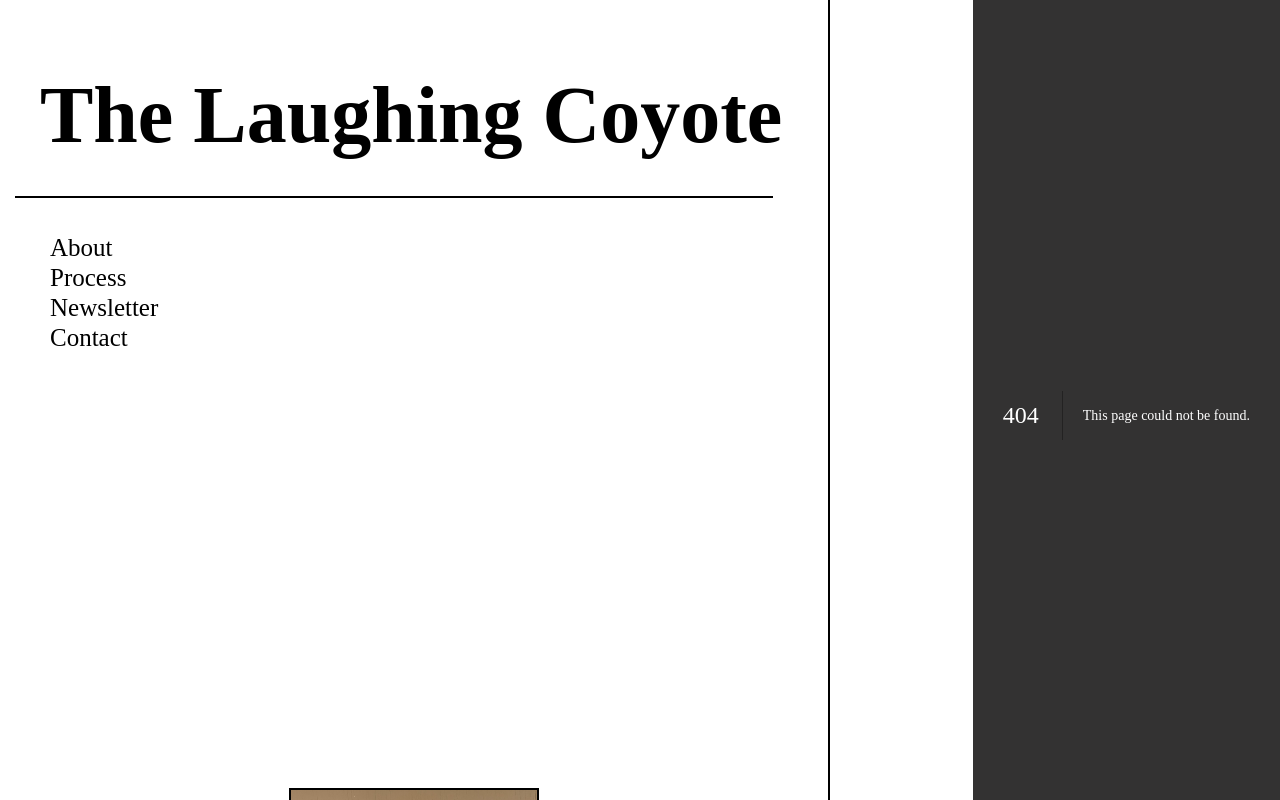
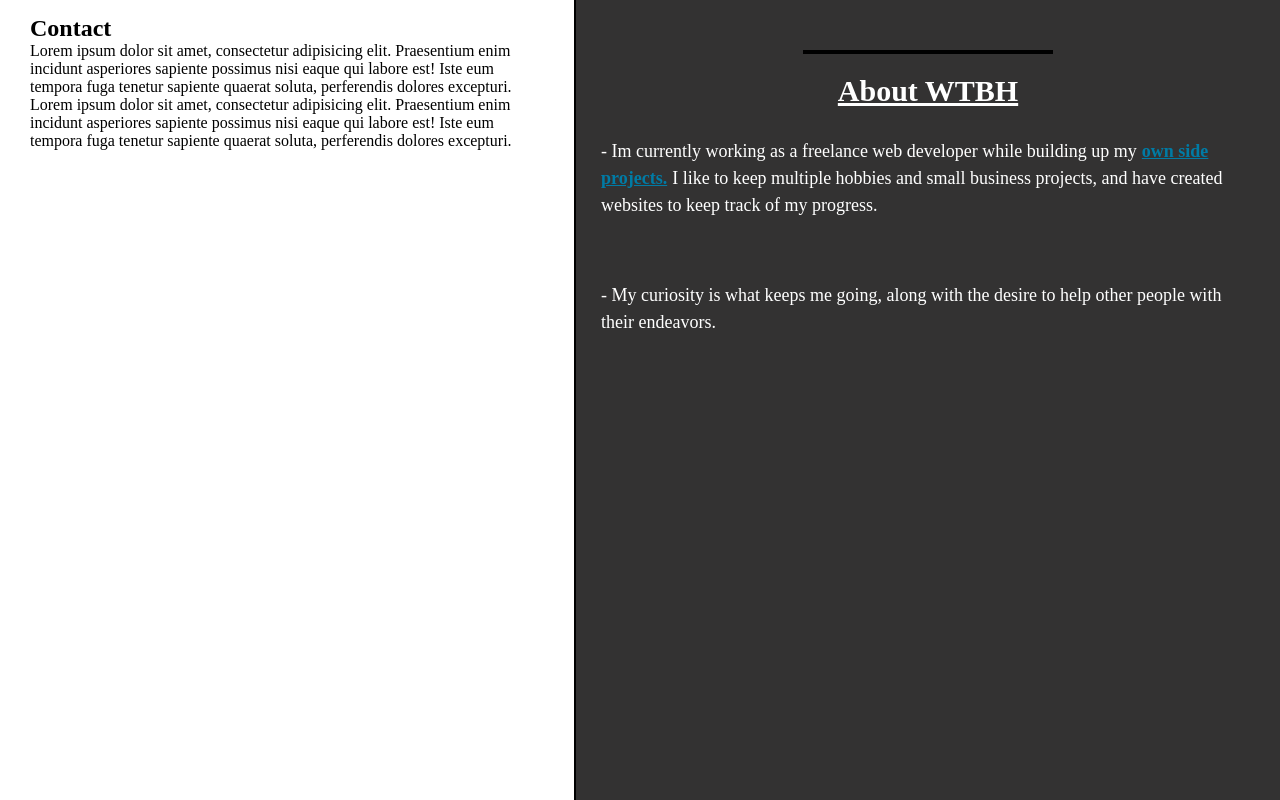
Before and after one commit to elsahv/the-laughing-coyote, a Next.js app: page /contact in a window 1280 px wide. Before the commit this address had no page. Built offline with nearby package versions, Linux system fonts and the light colour scheme.

Commit message:
switched sides, pages to left

```diff
--- a/components/About.js
+++ b/components/About.js
@@ -132,19 +132,19 @@ export const Paragraph = styled.p`
 const about = () => {
   return (
     <>
-      <div id="about">
+      <section id="about">
         <Wrapper>
           <Grid>
             <ImageWrapper>
-              <Image
+              {/* <Image
                 className="portfolio-img"
                 src={PortfolioPic}
                 alt="elsa hovey"
                 layout="responsive"
-              />
+              /> */}
             </ImageWrapper>
             <AboutContent>
-              <AboutTitle>About Elsa</AboutTitle>
+              <AboutTitle>About WTBH</AboutTitle>
               <Paragraph>
                 - Im currently working as a freelance web developer while
                 building up my
@@ -160,7 +160,7 @@ const about = () => {
             </AboutContent>
           </Grid>
         </Wrapper>
-      </div>
+      </section>
     </>
   );
 };
--- a/components/Header.js
+++ b/components/Header.js
@@ -21,10 +21,10 @@ const Header = () => {
         </Logo>
         <NavLinks>
           {/* <Link href="/">Purpose</Link> */}
-          <Link href="/">About</Link>
-          <Link href="/">Process</Link>
-          <Link href="/">Newsletter</Link>
-          <Link href="/">Contact</Link>
+          <Link href="/#about">About</Link>
+          <Link href="/#process">Process</Link>
+          <Link href="/newsletter#newsletter-sidebar">Newsletter</Link>
+          <Link href="/contact">Contact</Link>
         </NavLinks>
       </MenuItems>
       {/* </Menu> */}
--- a/components/HomePageHero.js
+++ b/components/HomePageHero.js
@@ -1,8 +1,14 @@
-import React from "react";
+import styled from "styled-components";
+
+const Section = styled.section`
+  height: 100vh;
+  background: pink;
+  padding: 100px;
+`;
 
 const HomePageHero = () => {
   return (
-    <>
+    <Section>
       <h2>Web Design for Creatives and Small Businesses</h2>
       <h3>Stand out in the crowd</h3>
       <h2>Info</h2>
@@ -12,8 +18,8 @@ const HomePageHero = () => {
         facilis fugiat saepe, quisquam maxime impedit iure voluptatibus
         consequuntur, molestias unde.
       </p>
-      <button>CTA BUTTON</button>
-    </>
+      <button style={{ width: "100px", height: "20px" }}>CTA BUTTON</button>
+    </Section>
   );
 };
 
--- a/components/Layout.js
+++ b/components/Layout.js
@@ -1,20 +1,23 @@
 import styled from "styled-components";
 import GlobalStyles from "./Global";
 import Sidebar from "./Sidebar";
-import LeftSideSection from "./LeftSideSection";
+import WebDevSection from "./WebDevSection";
 import Footer from "./Footer";
 import { motion } from "framer-motion";
 
 const Wrapper = styled.div`
-  background: #333232;
-  color: #fff;
-  margin-left: 830px;
+  background: #fff;
+  color: #000;
+  border-right: solid 2px #000;
+  // margin-left: 830px;
   padding: 15px 30px;
   overflow-y: scroll;
   height: 100%;
+  width: 45%;
   position: absolute;
-  right: 0;
+  left: 0;
   z-index: 700;
+
   // background: maroon;
 
   @media only screen and (max-width: 1024px) {
@@ -44,7 +47,7 @@ export default function Layout({ children }) {
         animate={{ opacity: 1 }}
         transition={{ delay: 0.3, duration: 0.5 }}
       >
-        <LeftSideSection />
+        <WebDevSection />
       </motion.div>
       <Wrapper>
         <main>{children}</main>
--- a/components/PgOptions.js
+++ b/components/PgOptions.js
@@ -1,7 +1,23 @@
-import React from "react";
+import styled from "styled-components";
+
+const Section = styled.section`
+  height: 100vh;
+  background: teal;
+`;
 
 const PgOptions = () => {
-  return <div>PgOptions</div>;
+  return (
+    <Section>
+      <h2>Page Options</h2>
+      <p>
+        Lorem ipsum dolor sit amet consectetur adipisicing elit. Optio similique
+        itaque quam impedit assumenda, ipsa porro beatae. Natus veritatis
+        facilis fugiat saepe, quisquam maxime impedit iure voluptatibus
+        consequuntur, molestias unde.
+      </p>
+      <button>CTA BUTTON</button>
+    </Section>
+  );
 };
 
 export default PgOptions;
--- a/components/PkgRate.js
+++ b/components/PkgRate.js
@@ -1,7 +1,12 @@
-import React from "react";
+import styled from "styled-components";
+
+const Section = styled.section`
+  height: 100vh;
+  background: orange;
+`;
 
 const PkgRate = () => {
-  return <div>PkgRate</div>;
+  return <Section>PkgRate</Section>;
 };
 
 export default PkgRate;
--- a/components/ServicesIncludes.js
+++ b/components/ServicesIncludes.js
@@ -1,12 +1,17 @@
-import React from "react";
+import styled from "styled-components";
+
+const Section = styled.section`
+  height: 100vh;
+  background: green;
+`;
 
 const ServicesIncludes = () => {
   return (
-    <>
+    <Section>
       <h2>ServicesIncludesAccordian</h2>
       <button>SEE PKGS BUTTON</button>
       <button>CONTACT BUTTON</button>
-    </>
+    </Section>
   );
 };
 
--- a/components/LeftSideSection.js
+++ b/components/WebDevSection.js
@@ -1,17 +1,23 @@
 import Image from "next/image";
 import Header from "./Header";
+import HomePageHero from "./HomePageHero";
+import { motion } from "framer-motion";
+import ServicesIncludes from "./ServicesIncludes";
+import PkgRate from "./PkgRate";
+import PgOptions from "./PgOptions";
 import About from "./About";
 import styled from "styled-components";
 
 export const Wrapper = styled.nav`
   overflow-y: scroll;
   overflow-x: hidden;
-  width: 830px;
+  width: 55%;
   height: 100%;
   position: absolute;
-  left: 0;
-  border-right: solid 2px #000;
-  // background-color: #3aa1aa;
+  right: 0;
+  background: #333232;
+  color: #fff;
+
   z-index: 1000;
   text-decoration: none;
 
@@ -50,8 +56,11 @@ const LeftSideSection = () => {
   return (
     <Wrapper>
       <LeftSideContent>
-        <Header />
         <About />
+        <HomePageHero />
+        <ServicesIncludes />
+        <PkgRate />
+        <PgOptions />
       </LeftSideContent>
     </Wrapper>
   );
--- /dev/null
+++ b/pages/contact.js
@@ -0,0 +1,27 @@
+import { motion } from "framer-motion";
+
+const contact = () => {
+  return (
+    <motion.div
+      initial={{ opacity: 0 }}
+      animate={{ opacity: 1 }}
+      transition={{ delay: 0.3, duration: 0.5 }}
+    >
+      <h2>Contact</h2>
+      <p>
+        Lorem ipsum dolor sit amet, consectetur adipisicing elit. Praesentium
+        enim incidunt asperiores sapiente possimus nisi eaque qui labore est!
+        Iste eum tempora fuga tenetur sapiente quaerat soluta, perferendis
+        dolores excepturi.
+      </p>
+      <p>
+        Lorem ipsum dolor sit amet, consectetur adipisicing elit. Praesentium
+        enim incidunt asperiores sapiente possimus nisi eaque qui labore est!
+        Iste eum tempora fuga tenetur sapiente quaerat soluta, perferendis
+        dolores excepturi.
+      </p>
+    </motion.div>
+  );
+};
+
+export default contact;
```
Also changed, not shown: components/Contact.js (added, +12 -0 lines), pages/index.js (+7 -13 lines), pages/newsletter.js (added, +14 -0 lines).
